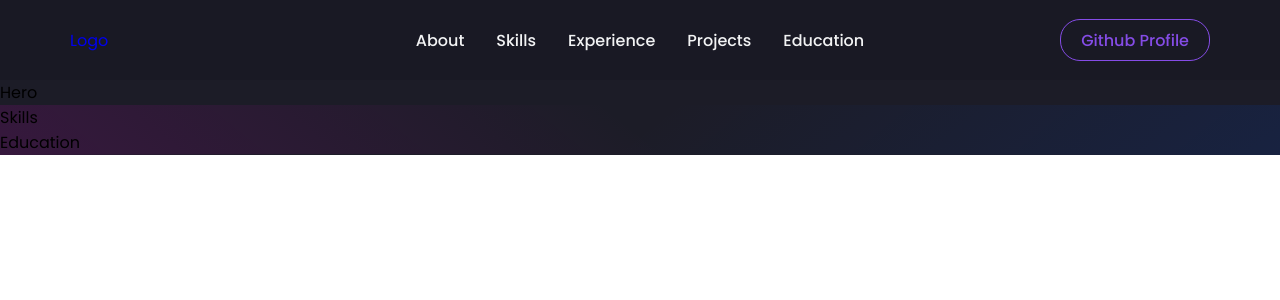
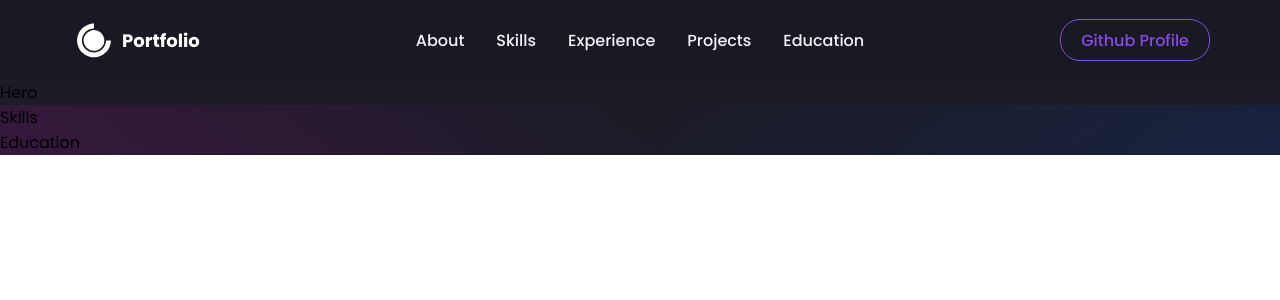
Before and after one commit to patel24kishan/Game-Dev-Portfolio, a React (Create React App) app in the folder my-portfolio/: page / in a window 1280 px wide. Shown: the top 300 px of the page. Built offline with nearby package versions, Linux system fonts and the light colour scheme.

Commit message:
edit header

```diff
--- a/my-portfolio/src/components/Navbar/index.js
+++ b/my-portfolio/src/components/Navbar/index.js
@@ -1,6 +1,6 @@
 import React from 'react';
 import { Nav, NavLink, NavContainer, Span, NavLogo, NavItems, GitHubButton, ButtonContainer, MobileIcon, MobileMenu, MobileNavLogo, MobileLink } from './NavBarStyledComponents';
-
+import {DiCssdeck} from 'react-icons/di';
 
 
 
@@ -8,7 +8,11 @@ const Navbar=()=>{
     return (
     <Nav>
         <NavContainer>
-            <NavLogo>Logo</NavLogo>
+        <NavLogo to='/'>
+          <a style={{ display: "flex", alignItems: "center", color: "white", marginBottom: '20;', cursor: 'pointer' }}>
+            <DiCssdeck size="3rem" /> <Span>Portfolio</Span>
+          </a>
+        </NavLogo>
             <MobileIcon>Icon</MobileIcon>
             <NavItems>
                 <NavLink href="#about">About</NavLink>
```
